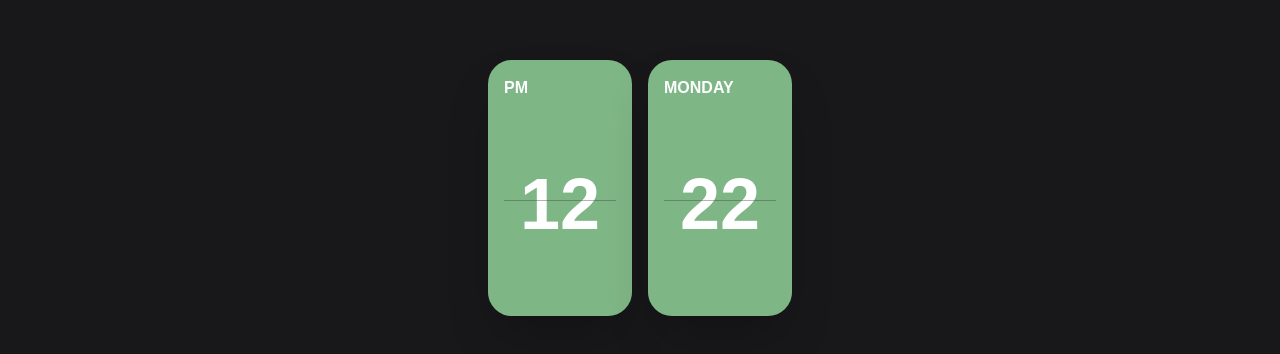
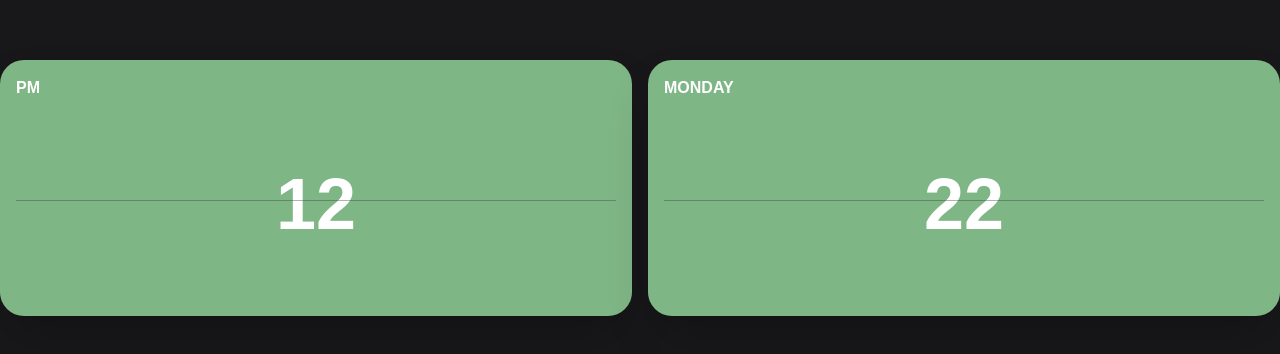
Before and after one commit to minhyeong-jang/playground, a Next.js app: page /notion/time in a window 1280 px wide. Shown: the part 212-566 px from the top of the page. Built offline with nearby package versions, Linux system fonts and the light colour scheme.

Commit message:
Fix Page Layout

```diff
--- a/src/app/notion/life-progress/page.tsx
+++ b/src/app/notion/life-progress/page.tsx
@@ -144,9 +144,9 @@ export default function LifeProgressPage() {
   }, []);
 
   return (
-    <div className="bg-zinc-900 min-h-screen flex items-center justify-center">
-      <div className="w-full max-w-2xl mx-auto">
-        <div className="bg-[#7fb686]/90 rounded-xl p-6 shadow-lg backdrop-blur-sm">
+    <div className="bg-zinc-900 min-h-screen flex items-center justify-center w-full">
+      <div className="w-full  mx-auto">
+        <div className="bg-[#7fb686]/90 rounded-xl p-6 shadow-lg backdrop-blur-sm w-full">
           <h2 className="text-white text-xl font-bold mb-4 text-center">
             Life Progress
           </h2>
--- a/src/app/notion/time/page.tsx
+++ b/src/app/notion/time/page.tsx
@@ -27,7 +27,7 @@ const FlipCard = ({ value, label }: { value: string; label: string }) => {
   }, [value, topValue]);
 
   return (
-    <div className="bg-[#7fb686] rounded-3xl p-4 w-36 h-64 flex flex-col shadow-2xl relative">
+    <div className="bg-[#7fb686] rounded-3xl p-4 w-full h-64 flex flex-col shadow-2xl relative">
       <div className="text-white text-md font-bold opacity-100 text-left">
         {label}
       </div>
@@ -138,13 +138,17 @@ export default function TimePage() {
   const { hours, minutes, period, dayOfWeek } = formatTime(time);
 
   return (
-    <div className="bg-zinc-900 min-h-screen flex items-center justify-center">
-      <div className="flex gap-4">
+    <div className="bg-zinc-900 min-h-screen flex items-center justify-center w-full">
+      <div className="flex w-full ">
         {/* Hours Card with Flip Animation */}
-        <FlipCard value={hours} label={period} />
+        <div className="w-1/2 pr-2">
+          <FlipCard value={hours} label={period} />
+        </div>
 
         {/* Minutes Card with Flip Animation */}
-        <FlipCard value={minutes} label={dayOfWeek} />
+        <div className="w-1/2 pl-2">
+          <FlipCard value={minutes} label={dayOfWeek} />
+        </div>
 
         {/* <FlipCard value={seconds} label="Seconds" /> */}
       </div>
```
